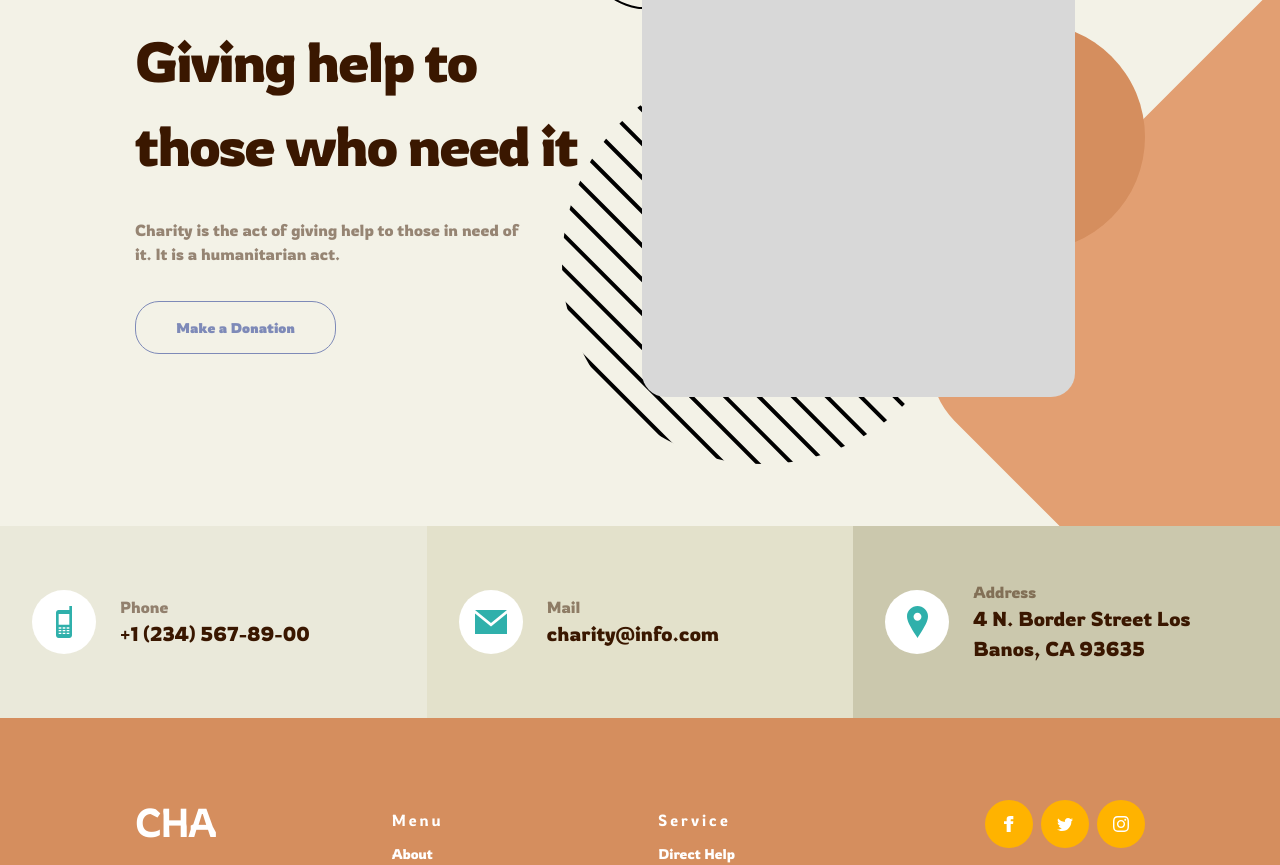
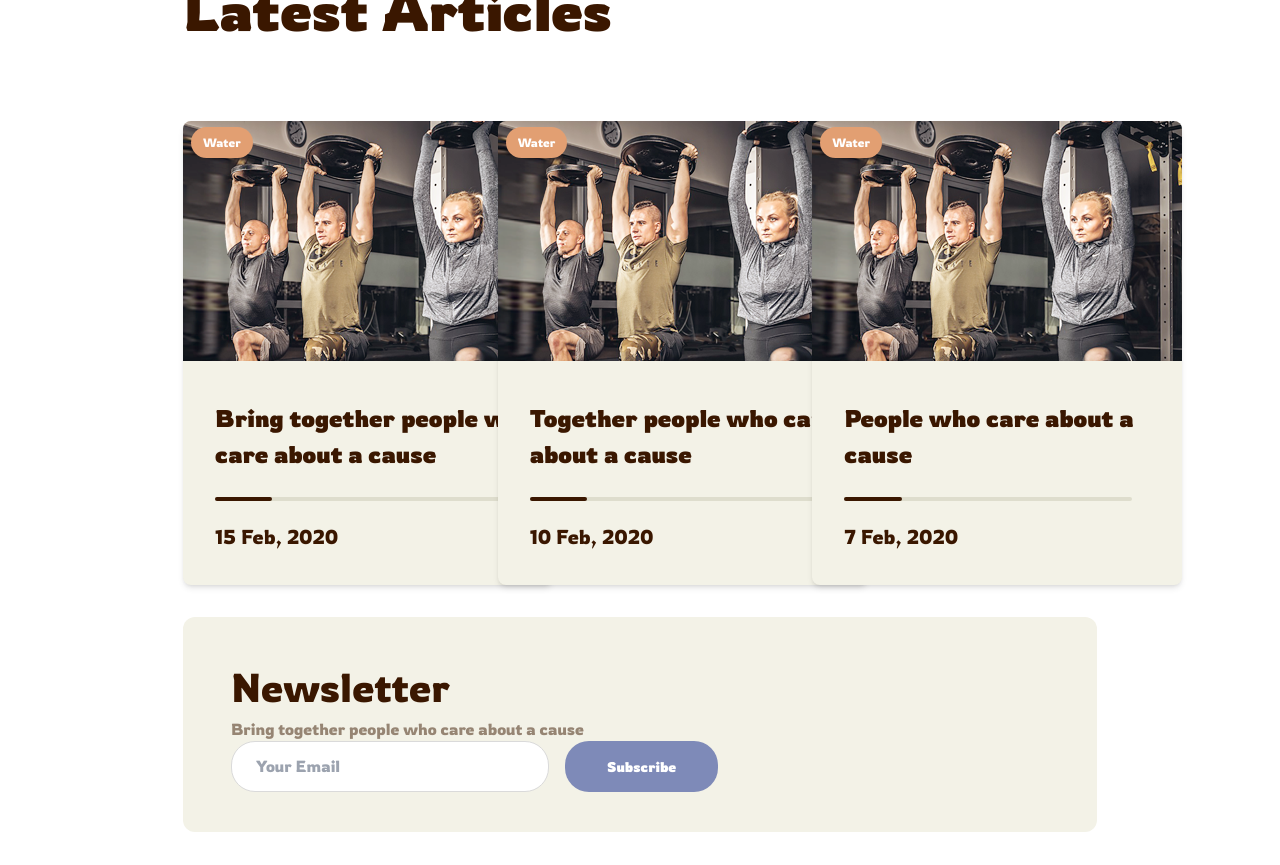
Before and after one commit to JamesGlik/CHARITY, a Next.js app in the folder my-app/: page / in a window 1280 px wide. Shown: the part 10080-10945 px from the top of the page. Built offline with nearby package versions, Linux system fonts and the light colour scheme.

Commit message:
added new section

```diff
--- /dev/null
+++ b/my-app/components/atoms/Badge/Badge.tsx
@@ -0,0 +1,15 @@
+import React from 'react';
+
+interface BadgeProps {
+  text: string;
+}
+
+function Badge({ text }: BadgeProps) {
+  return (
+    <span className="bg-[#E29F72] text-white text-[12px] px-3 py-2 rounded-[16px]">
+      {text}
+    </span>
+  );
+}
+
+export default Badge;
--- /dev/null
+++ b/my-app/components/atoms/Input.tsx/Input.tsx
@@ -0,0 +1,17 @@
+import React from 'react';
+
+interface InputProps {
+  placeholder: string;
+}
+
+function Input({ placeholder }: InputProps) {
+  return (
+    <input
+      type="email"
+      placeholder={placeholder}
+      className="px-[24px] py-[9px] border border-[#DADADA] rounded-[24px] text-[#3A170080] focus:ring-[#3A1700]"
+    />
+  );
+}
+
+export default Input;
--- /dev/null
+++ b/my-app/components/atoms/LatestButton/LatestButton.tsx
@@ -0,0 +1,22 @@
+import React from 'react';
+
+interface LatestButtonProps {
+  text: string;
+  variant?: 'outline' | 'solid';
+}
+
+function LatestButton({ text, variant = 'solid' }: LatestButtonProps) {
+  return (
+    <button
+      className={`px-[42px] py-[15px] font-bold rounded-[24px] transition-all duration-300 ${
+        variant === 'outline'
+          ? ' px-[46px] py-[15px] border border-[#7E8AB84E] text-[#7E8AB8] text-[14px] bg-[#FFFFFF] hover:bg-[#7E8AB8] hover:text-white mt-[64px]'
+          : 'text-[#FFFFFF] text-[14px] bg-[#7E8AB8] hover:bg-[#FFFFFF] hover:text-[#7E8AB8]'
+      }`}
+    >
+      {text}
+    </button>
+  );
+}
+
+export default LatestButton;
--- /dev/null
+++ b/my-app/components/molecules/ArticleCard/ArticleCard.tsx
@@ -0,0 +1,45 @@
+import React from 'react';
+import Badge from '@/components/atoms/Badge/Badge';
+
+interface ArticleCardProps {
+  title: string;
+  date: string;
+  category: string;
+  imageSrc: string;
+  raised: number;
+  goal: number;
+}
+
+function ArticleCard({
+  title,
+  date,
+  category,
+  imageSrc,
+  raised,
+  goal,
+}: ArticleCardProps) {
+  const progress = (raised / goal) * 100;
+
+  return (
+    <div className="bg-[#F3F2E7] rounded-lg shadow-md overflow-hidden w-[370px] h-[464px] ">
+      <div className="relative w-full h-[240px]">
+        <img src={imageSrc} alt={title} className="w-full h-full object-cover" />
+        <div className="absolute top-2 left-2">
+          <Badge text={category} />
+        </div>
+      </div>
+      <div className="h-[224px] pl-[32px] pb-[40px]">
+        <h3 className="text-[24px] font-bold text-[#3A1700] mt-[39px]">{title}</h3>
+        <div className="w-[85%] h-1 bg-[#DEDDCD] mt-[25px] rounded-full">
+          <div
+            className="h-full bg-[#3A1700] rounded-full"
+            style={{ width: `${Math.min(progress, 100)}%` }}
+          ></div>
+        </div>
+        <p className="text-[20px] text-[#3A1700] mt-[21px]">{date}</p>
+      </div>
+    </div>
+  );
+}
+
+export default ArticleCard;
--- /dev/null
+++ b/my-app/components/molecules/Newsletter/Newsletter.tsx
@@ -0,0 +1,22 @@
+import React from 'react';
+import Input from '@/components/atoms/Input.tsx/Input';
+import LatestButton from '@/components/atoms/LatestButton/LatestButton';
+
+function Newsletter() {
+  return (
+    <div className="mt-8 w-full mx-auto">
+      <div className="bg-[#F3F2E7] py-[40px] px-[48px] rounded-[12px] text-center flex justify-between items-center flex-wrap">
+        <div className="text-left">
+          <h3 className="text-[40px] text-[#3A1700]">Newsletter</h3>
+          <p className="text-[#3A170080]">Bring together people who care about a cause</p>
+        </div>
+        <div className="flex justify-center gap-4">
+          <Input placeholder="Your Email" />
+          <LatestButton text="Subscribe" />
+        </div>
+      </div>
+    </div>
+  );
+}
+
+export default Newsletter;
--- /dev/null
+++ b/my-app/components/organisms/LatestArticles/LatestArticles.tsx
@@ -0,0 +1,65 @@
+import React from 'react';
+import LatestButton from '@/components/atoms/LatestButton/LatestButton';
+import ArticleCard from '@/components/molecules/ArticleCard/ArticleCard';
+import Newsletter from '@/components/molecules/Newsletter/Newsletter';
+
+interface Article {
+  title: string;
+  date: string;
+  category: string;
+  imageSrc: string;
+}
+
+const articles: Article[] = [
+  {
+    title: 'Bring together people who care about a cause',
+    date: '15 Feb, 2020',
+    category: 'Water',
+    imageSrc: '/recent_causes_image.png',
+  },
+  {
+    title: 'Together people who care about a cause',
+    date: '10 Feb, 2020',
+    category: 'Water',
+    imageSrc: '/recent_causes_image.png',
+  },
+  {
+    title: 'People who care about a cause',
+    date: '7 Feb, 2020',
+    category: 'Water',
+    imageSrc: '/recent_causes_image.png',
+  }
+];
+
+function LatestArticles() {
+  return (
+    <section className="w-full px-[183px] pt-[138px] pb-[80px] mx-auto">
+      <h3 className="text-[#E29F72] tracking-[3px]">Latest News</h3>
+      <h2 className="text-[56px] font-bold text-[#3A1700]">Latest Articles</h2>
+
+      <div className="mt-[69px] flex justify-center">
+        <div className="grid grid-cols-1 gap-[30px] md:grid-cols-3">
+          {articles.map((article, index) => (
+            <ArticleCard
+              key={index}
+              title={article.title}
+              date={article.date}
+              category={article.category}
+              imageSrc={article.imageSrc}
+              raised={20}
+              goal={100}
+            />
+          ))}
+        </div>
+      </div>
+
+      <Newsletter />
+
+      <div className="mt-[32px] text-center">
+        <LatestButton text="All News" variant="outline" />
+      </div>
+    </section>
+  );
+}
+
+export default LatestArticles;
--- a/my-app/pages/index.tsx
+++ b/my-app/pages/index.tsx
@@ -11,6 +11,7 @@ import FooterWrapper from '@/components/organisms/FooterWrapper/FooterWrapper';
 import EventsSection from '@/components/organisms/EventsSection/EventsSection';
 import ContactInfoSection from '@/components/organisms/ContactInfoSection/ContactInfoSection';
 import VolunteersSection from '@/components/organisms/VolunteersSection/VolunteersSection';
+import LatestArticles from '@/components/organisms/LatestArticles/LatestArticles';
 
 const index = () => {
   return (
@@ -24,6 +25,7 @@ const index = () => {
       <DonationSectionWrapper />
       <EventsSection />
       <VolunteersSection/>
+      <LatestArticles/>
       <CharitySection />
       <ContactInfoSection />
       <FooterWrapper />
```
